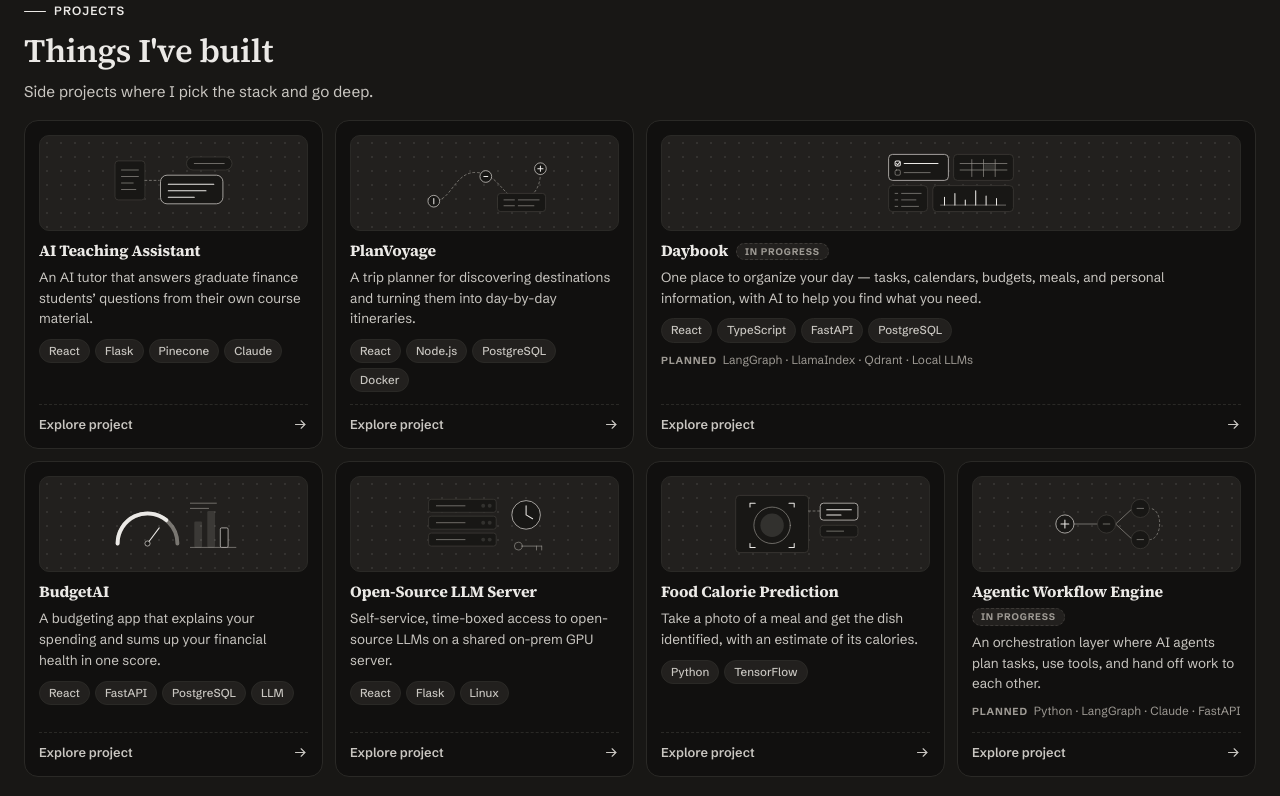
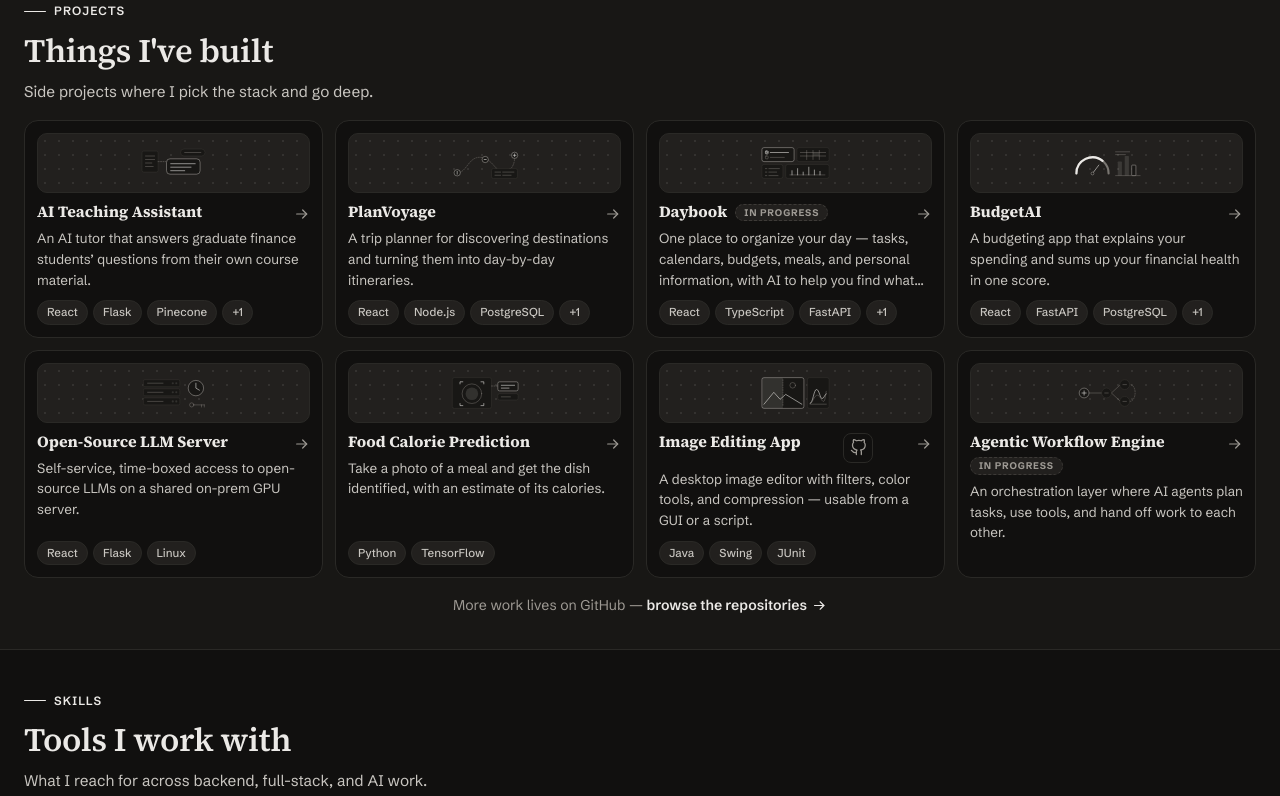
Before and after one commit to Raghav242/raghav-portfolio, a React (Vite) app: page / in a window 1280 px wide. Shown: the part 1920-2716 px from the top of the page. Built offline with nearby package versions, Linux system fonts and the light colour scheme.

Commit message:
fixed projects section

```diff
--- a/src/components/Projects.css
+++ b/src/components/Projects.css
@@ -1,4 +1,4 @@
-/* Mobile: stacking seven cards is a lot of scrolling. Swiping horizontally
+/* Mobile: stacking eight cards is a lot of scrolling. Swiping horizontally
    keeps the whole set reachable without growing the page, and the next card
    peeks in at the edge so it's obvious there's more. Cards align to the top
    so opening one doesn't stretch its neighbours. */
@@ -27,12 +27,13 @@
   flex-direction: column;
   flex: 0 0 86%;
   min-width: 0;
-  padding: 12px 12px 4px;
+  padding: 12px;
   scroll-snap-align: center;
   background: var(--bg);
   border: 1px solid var(--border);
   border-radius: var(--radius);
   overflow: hidden;
+  cursor: pointer;
   /* Lets the glow layer sit beneath the card's text at z-index -1 without
      dropping behind the card's own background. */
   isolation: isolate;
@@ -123,10 +124,6 @@
   .project:hover .art__line {
     opacity: 1;
   }
-}
-
-.project.is-open {
-  border-color: var(--border-strong);
 }
 
 /* Illustration ---------------------------------------------------------- */
@@ -263,11 +260,21 @@
   color: var(--text-secondary);
 }
 
+/* Cards stay one size; the full sentence is always in the modal. */
+.project .project__blurb {
+  display: -webkit-box;
+  -webkit-box-orient: vertical;
+  -webkit-line-clamp: 3;
+  line-clamp: 3;
+  overflow: hidden;
+}
+
 .project__stack {
   display: flex;
   flex-wrap: wrap;
   gap: 5px;
-  margin-top: 12px;
+  margin-top: auto;
+  padding-top: 12px;
 }
 
 .project__stack .chip {
@@ -275,112 +282,194 @@
   font-size: 0.72rem;
 }
 
+/* Opening ---------------------------------------------------------------- */
+
+/* The name is the real button; its ::after stretches over the whole card so
+   any click on the card opens it. Links sit above that layer. */
+.project__open {
+  padding: 0;
+  background: none;
+  border: 0;
+  font: inherit;
+  color: inherit;
+  text-align: left;
+}
+
+.project__open::after {
+  content: '';
+  position: absolute;
+  inset: 0;
+  border-radius: inherit;
+}
+
+.project__open:focus-visible {
+  outline: none;
+}
+
+.project:has(.project__open:focus-visible) {
+  outline: 2px solid var(--accent);
+  outline-offset: 3px;
+}
+
+.project__links {
+  position: relative;
+  z-index: 1;
+}
+
+.project__arrow {
+  flex-shrink: 0;
+  margin-top: 3px;
+  color: var(--text-muted);
+  transition: transform 0.25s var(--ease), color 0.25s var(--ease);
+}
+
+@media (hover: hover) {
+  .project:hover .project__arrow {
+    color: var(--accent);
+    transform: translateX(3px);
+  }
+}
+
+.chip--more {
+  color: var(--text-muted);
+  background: transparent;
+  border-style: dashed;
+}
+
+/* Modal ------------------------------------------------------------------ */
+
+.project-modal {
+  width: min(640px, calc(100% - 2 * var(--gutter)));
+  max-width: none;
+  max-height: calc(100dvh - 48px);
+  margin: auto;
+  padding: 0;
+  color: var(--text);
+  background: var(--bg);
+  border: 1px solid var(--border-strong);
+  border-radius: var(--radius-lg);
+  box-shadow: var(--shadow-lg);
+  overscroll-behavior: contain;
+}
+
+.project-modal[open] {
+  animation: modal-in 0.28s var(--ease);
+}
+
+.project-modal::backdrop {
+  background: rgba(10, 9, 8, 0.55);
+  backdrop-filter: blur(4px);
+}
+
+.project-modal[open]::backdrop {
+  animation: backdrop-in 0.28s var(--ease);
+}
+
+@keyframes modal-in {
+  from {
+    opacity: 0;
+    transform: translateY(12px) scale(0.98);
+  }
+}
+
+@keyframes backdrop-in {
+  from {
+    opacity: 0;
+  }
+}
+
+/* The page behind stays put while the modal is open. */
+html:has(.project-modal[open]) {
+  overflow: hidden;
+}
+
+.project-modal__body {
+  position: relative;
+  padding: 16px 18px 20px;
+}
+
+.project-modal__close {
+  position: absolute;
+  top: 24px;
+  right: 26px;
+  z-index: 1;
+  display: grid;
+  place-items: center;
+  width: 36px;
+  height: 36px;
+  color: var(--text-secondary);
+  background: var(--bg-elevated);
+  border: 1px solid var(--border);
+  border-radius: 999px;
+  transition: color 0.18s var(--ease), border-color 0.18s var(--ease);
+}
+
+.project-modal__close:hover {
+  color: var(--accent);
+  border-color: var(--accent);
+}
+
+.project__art.project-modal__art {
+  height: 150px;
+}
+
+.project-modal__title {
+  font-size: 1.3rem;
+}
+
+.project-modal .project__blurb {
+  display: block;
+  font-size: 0.92rem;
+}
+
+.project-modal .project__stack {
+  margin-top: 12px;
+}
+
 /* Planned technology reads as a quiet footnote, never as chips — so it can't
    be mistaken for what the project already runs on. */
 .project__planned {
-  margin-top: 8px;
-  font-size: 0.74rem;
+  margin-top: 10px;
+  font-size: 0.78rem;
   line-height: 1.5;
   color: var(--text-muted);
 }
 
 .project__planned-label {
   margin-right: 6px;
-  font-size: 0.64rem;
+  font-size: 0.66rem;
   font-weight: 700;
   letter-spacing: 0.08em;
   text-transform: uppercase;
 }
 
-/* Explore ---------------------------------------------------------------- */
-
-/* `margin-top: auto` pins the control to the bottom, so every card in a grid
-   row lines its button up with its neighbours'. */
-.project__foot {
-  margin-top: auto;
-  padding-top: 12px;
-}
-
-.project__explore {
-  display: flex;
-  align-items: center;
-  justify-content: space-between;
-  width: 100%;
-  min-height: 40px;
-  padding: 8px 0;
-  font-size: 0.8rem;
-  font-weight: 600;
-  color: var(--text-secondary);
+.project__details {
+  margin-top: 16px;
+  padding-top: 4px;
   border-top: 1px dashed var(--border);
-  transition: color 0.18s var(--ease);
-}
-
-.project__explore:hover {
-  color: var(--accent);
-}
-
-.project__explore svg {
-  transition: transform 0.25s var(--ease);
-}
-
-.project__explore:hover svg {
-  transform: translateX(3px);
-}
-
-.project.is-open .project__explore svg {
-  transform: rotate(90deg);
-}
-
-/* Animating grid rows from 0fr to 1fr opens the panel to its exact height
-   with no measuring. */
-.project__details {
-  display: grid;
-  grid-template-rows: 0fr;
-  transition: grid-template-rows 0.38s var(--ease);
-}
-
-.project.is-open .project__details {
-  grid-template-rows: 1fr;
-}
-
-.project__details-inner {
-  min-height: 0;
-  overflow: hidden;
-  opacity: 0;
-  transition: opacity 0.25s var(--ease);
-}
-
-.project.is-open .project__details-inner {
-  opacity: 1;
-  transition-delay: 0.08s;
 }
 
 .project__details h4 {
-  margin-top: 12px;
+  margin-top: 14px;
   font-family: var(--font-sans);
-  font-size: 0.64rem;
+  font-size: 0.66rem;
   font-weight: 700;
   letter-spacing: 0.09em;
   text-transform: uppercase;
   color: var(--text-muted);
 }
 
-.project__details h4:first-child {
-  margin-top: 4px;
-}
-
 .project__details p,
 .project__features li {
   margin-top: 4px;
-  font-size: 0.82rem;
-  line-height: 1.55;
+  font-size: 0.88rem;
+  line-height: 1.6;
   color: var(--text-secondary);
 }
 
 .project__features {
   display: grid;
   gap: 3px;
-  padding-bottom: 12px;
 }
 
 .project__features li {
@@ -392,7 +481,7 @@
   content: '';
   position: absolute;
   left: 3px;
-  top: 0.6em;
+  top: 0.65em;
   width: 5px;
   height: 5px;
   border: 1.5px solid var(--accent);
@@ -401,14 +490,11 @@
   opacity: 0.75;
 }
 
-/* The tech note is last whenever it exists, so the closing padding moves
-   onto it. */
-.project__features:has(+ h4) {
-  padding-bottom: 0;
-}
-
-.project__details-inner > p:last-child {
-  padding-bottom: 12px;
+@media (prefers-reduced-motion: reduce) {
+  .project-modal[open],
+  .project-modal[open]::backdrop {
+    animation: none;
+  }
 }
 
 .projects__more {
@@ -442,9 +528,8 @@
 }
 
 /* Roomy enough for a real grid; the carousel retires. Cards stretch to their
-   row so the face of every card lines up; Daybook, the featured project,
-   takes a full row. Placing it third in content.js is what keeps both this
-   grid and the four-column one free of holes. */
+   row so the face of every card lines up. A featured card takes a full row
+   here; see content.js for when that still leaves the grid without holes. */
 @media (min-width: 720px) {
   .projects {
     display: grid;
@@ -458,22 +543,28 @@
 
   .project {
     flex: initial;
-    padding: 14px 14px 4px;
+    padding: 14px;
   }
 
   .project--featured {
     grid-column: span 2;
   }
 
-  /* While a card is open, its row would stretch every neighbour to match,
-     leaving tall empty cards beside it. Letting them keep their own height
-     only trades that for slightly uneven bottoms. */
-  .projects:has(.project.is-open) {
-    align-items: start;
+  .project__art {
+    height: 110px;
   }
 
-  .project__art {
-    height: 118px;
+  .project-modal__body {
+    padding: 20px 24px 26px;
+  }
+
+  .project-modal__close {
+    top: 28px;
+    right: 34px;
+  }
+
+  .project__art.project-modal__art {
+    height: 180px;
   }
 
   .projects__more {
@@ -482,12 +573,21 @@
   }
 }
 
-/* Four across: the featured card spans two, so seven projects fill exactly
-   two rows. */
+/* Four across: eight projects fill exactly two rows, and both rows should sit
+   on one screen with the heading. */
 @media (min-width: 1100px) {
   .projects {
     grid-template-columns: repeat(4, minmax(0, 1fr));
     gap: 12px;
+  }
+
+  .project {
+    padding: 12px;
+  }
+
+  .project__art {
+    height: 96px;
+    margin-bottom: 11px;
   }
 
   .project__name {
@@ -500,28 +600,55 @@
 }
 
 /* Short desktop viewports: the plates give height back first. */
-@media (min-width: 900px) and (max-height: 860px) {
+@media (min-width: 900px) and (max-height: 920px) {
   .project__art {
-    height: 96px;
-    margin-bottom: 11px;
+    height: 76px;
+    margin-bottom: 10px;
   }
 
   .project__stack {
-    margin-top: 10px;
+    padding-top: 10px;
   }
 }
 
-@media (min-width: 900px) and (max-height: 720px) {
+@media (min-width: 900px) and (max-height: 820px) {
+  .project__art {
+    height: 60px;
+  }
+}
+
+@media (min-width: 900px) and (max-height: 760px) {
   .project {
-    padding: 11px 12px 2px;
+    padding: 10px 11px 11px;
   }
 
   .project__art {
-    height: 80px;
+    height: 54px;
+    margin-bottom: 9px;
+    padding: 4px;
+  }
+
+  .project__top {
+    margin-bottom: 4px;
   }
 
   .project__blurb {
     font-size: 0.82rem;
     line-height: 1.48;
   }
+
+  .project__stack {
+    padding-top: 8px;
+  }
+
+  .projects__more {
+    margin-top: 10px;
+  }
 }
+
+/* A 1366x768 panel with browser chrome: the plates go entirely. */
+@media (min-width: 900px) and (max-height: 640px) {
+  .project .project__art {
+    display: none;
+  }
+}
--- a/src/components/Projects.jsx
+++ b/src/components/Projects.jsx
@@ -1,40 +1,16 @@
-import { useId, useRef, useState } from 'react'
+import { useEffect, useRef, useState } from 'react'
 import { profile, projects } from '../data/content'
 import { useCardGlow } from '../hooks/useCardGlow'
-import { ArrowRightIcon, ExternalLinkIcon, GithubIcon } from './Icons'
+import { ArrowRightIcon, CloseIcon, ExternalLinkIcon, GithubIcon } from './Icons'
 import ProjectArt from './ProjectArt'
 import Section from './Section'
 import './Projects.css'
 
-/**
- * The card face carries everything needed to understand the project; the
- * details panel only adds the why and the how. It stays mounted and `inert`
- * while closed, so it can animate open without ever being reachable hidden.
- */
-function ProjectCard({ project, index }) {
-  const [open, setOpen] = useState(false)
-  const detailsId = useId()
-  const inProgress = project.status === 'in-progress'
-  const { details } = project
+/** Chips shown on a card face; the rest are counted, and listed in the modal. */
+const FACE_CHIPS = 3
 
+function ProjectLinks({ project }) {
   return (
-    <article
-      className={`project reveal ${project.featured ? 'project--featured' : ''} ${
-        open ? 'is-open' : ''
-      }`}
-      style={{ '--reveal-delay': `${index * 70}ms` }}
-    >
-      <span className="project__glow" aria-hidden="true" />
-
-      <div className="project__art">
-        <ProjectArt kind={project.art} />
-      </div>
-
-      <div className="project__top">
-        <h3 className="project__name">
-          {project.name}
-          {inProgress && <span className="project__badge">In Progress</span>}
-        </h3>
     <div className="project__links">
       {project.links.github && (
         <a
@@ -57,6 +33,102 @@ function ProjectCard({ project, index }) {
         </a>
       )}
     </div>
+  )
+}
+
+/**
+ * The face is a summary; everything else opens in a modal, so reading a
+ * project never pushes the rest of the grid down the page. The name is the
+ * button, and its ::after covers the card so the whole card is the target.
+ */
+function ProjectCard({ project, index, onOpen }) {
+  const inProgress = project.status === 'in-progress'
+  const extra = project.stack.length - FACE_CHIPS
+
+  return (
+    <article
+      className={`project reveal ${project.featured ? 'project--featured' : ''}`}
+      style={{ '--reveal-delay': `${index * 70}ms` }}
+    >
+      <span className="project__glow" aria-hidden="true" />
+
+      <div className="project__art">
+        <ProjectArt kind={project.art} />
+      </div>
+
+      <div className="project__top">
+        <h3 className="project__name">
+          <button
+            type="button"
+            className="project__open"
+            onClick={() => onOpen(project)}
+            aria-haspopup="dialog"
+          >
+            {project.name}
+          </button>
+          {inProgress && <span className="project__badge">In Progress</span>}
+        </h3>
+        <ProjectLinks project={project} />
+        <ArrowRightIcon className="project__arrow" width="16" height="16" aria-hidden="true" />
+      </div>
+
+      <p className="project__blurb">{project.blurb}</p>
+
+      {project.stack.length > 0 && (
+        <ul className="project__stack" aria-label="Built with">
+          {project.stack.slice(0, FACE_CHIPS).map((tech) => (
+            <li className="chip" key={tech}>
+              {tech}
+            </li>
+          ))}
+          {extra > 0 && (
+            <li className="chip chip--more" title={project.stack.slice(FACE_CHIPS).join(', ')}>
+              +{extra}
+              <span className="sr-only"> more</span>
+            </li>
+          )}
+        </ul>
+      )}
+    </article>
+  )
+}
+
+function ProjectModal({ project, dialogRef, onClose }) {
+  const inProgress = project?.status === 'in-progress'
+  const details = project?.details
+
+  return (
+    // Native <dialog> via showModal(): focus is trapped, Escape closes it,
+    // and focus returns to the card afterwards. A click that lands on the
+    // dialog itself (not its content) is a click on the backdrop.
+    <dialog
+      ref={dialogRef}
+      className="project-modal"
+      aria-labelledby="project-modal-title"
+      onClose={onClose}
+      onClick={(event) => event.target === event.currentTarget && dialogRef.current.close()}
+    >
+      {project && (
+        <div className="project-modal__body">
+          <button
+            type="button"
+            className="project-modal__close"
+            onClick={() => dialogRef.current.close()}
+            aria-label="Close"
+          >
+            <CloseIcon width="18" height="18" />
+          </button>
+
+          <div className="project__art project-modal__art">
+            <ProjectArt kind={project.art} />
+          </div>
+
+          <div className="project__top">
+            <h3 id="project-modal-title" className="project__name project-modal__title">
+              {project.name}
+              {inProgress && <span className="project__badge">In Progress</span>}
+            </h3>
+            <ProjectLinks project={project} />
           </div>
 
           <p className="project__blurb">{project.blurb}</p>
@@ -78,21 +150,7 @@ function ProjectCard({ project, index }) {
             </p>
           )}
 
-      <div className="project__foot">
-        <button
-          type="button"
-          className="project__explore"
-          onClick={() => setOpen((isOpen) => !isOpen)}
-          aria-expanded={open}
-          aria-controls={detailsId}
-        >
-          {open ? 'Close details' : 'Explore project'}
-          <ArrowRightIcon width="15" height="15" />
-        </button>
-      </div>
-
-      <div id={detailsId} className="project__details" inert={!open}>
-        <div className="project__details-inner">
+          <div className="project__details">
             <h4>The problem</h4>
             <p>{details.problem}</p>
 
@@ -114,13 +172,21 @@ function ProjectCard({ project, index }) {
             )}
           </div>
         </div>
-    </article>
+      )}
+    </dialog>
   )
 }
 
 export default function Projects() {
   const listRef = useRef(null)
+  const dialogRef = useRef(null)
+  const [active, setActive] = useState(null)
   useCardGlow(listRef, '.project')
+
+  useEffect(() => {
+    const dialog = dialogRef.current
+    if (active && !dialog.open) dialog.showModal()
+  }, [active])
 
   return (
     <Section
@@ -132,7 +198,7 @@ export default function Projects() {
     >
       <div className="projects" ref={listRef}>
         {projects.map((project, index) => (
-          <ProjectCard project={project} index={index} key={project.name} />
+          <ProjectCard project={project} index={index} onOpen={setActive} key={project.name} />
         ))}
       </div>
 
@@ -143,6 +209,8 @@ export default function Projects() {
           <ArrowRightIcon width="15" height="15" />
         </a>
       </p>
+
+      <ProjectModal project={active} dialogRef={dialogRef} onClose={() => setActive(null)} />
     </Section>
   )
 }
--- a/src/data/content.js
+++ b/src/data/content.js
@@ -176,7 +176,8 @@ export const experience = [
  * Cards show `art`, `name`, `blurb` and `stack` up front; `details` sit behind
  * "Explore project". `status: 'in-progress'` adds the badge, and splits the
  * stack into `stack` (in use today) and `planned`. `featured` widens the card
- * on the desktop grid.
+ * to two grid columns — only use it when the count still fills whole rows
+ * (with eight projects, none is featured).
  *
  * `art` picks a conceptual line illustration from ProjectArt.jsx — none of
  * them are screenshots. Links stay null until a repo or demo is public.
@@ -223,7 +224,6 @@ export const projects = [
     name: 'Daybook',
     art: 'dashboard',
     status: 'in-progress',
-    featured: true,
     blurb:
       'One place to organize your day — tasks, calendars, budgets, meals, and personal information, with AI to help you find what you need.',
     stack: ['React', 'TypeScript', 'FastAPI', 'PostgreSQL'],
@@ -287,6 +287,26 @@ export const projects = [
       tech: 'An EfficientNetV2-B0 model trained on Food-101 with TensorFlow, paired with the USDA FoodData API.',
     },
     links: { github: null, demo: null },
+  },
+  {
+    name: 'Image Editing App',
+    art: 'editor',
+    blurb: 'A desktop image editor with filters, color tools, and compression — usable from a GUI or a script.',
+    stack: ['Java', 'Swing', 'JUnit'],
+    details: {
+      problem:
+        'Most edits are a quick tweak, but some are the same steps on image after image — one tool should handle both.',
+      solution:
+        'The same editing engine sits behind a Swing interface and a command line that runs scripts, so a batch of edits can be replayed automatically.',
+      features: [
+        'Blur, sharpen, sepia, grayscale, flips, and brightness',
+        'Color correction, levels, and RGB histograms',
+        'Split view to compare an edit against the original',
+        'Image compression built on a Haar wavelet transform',
+      ],
+      tech: 'Plain Java in a Model-View-Controller design, with a Swing GUI and JUnit tests that use mock models and controllers.',
+    },
+    links: { github: 'https://github.com/Raghav242/ImageEditingApp', demo: null },
   },
   {
     name: 'Agentic Workflow Engine',
```
Also changed, not shown: src/components/ProjectArt.jsx (+19 -0 lines). Lines whose indentation alone changed are shown as unchanged.
